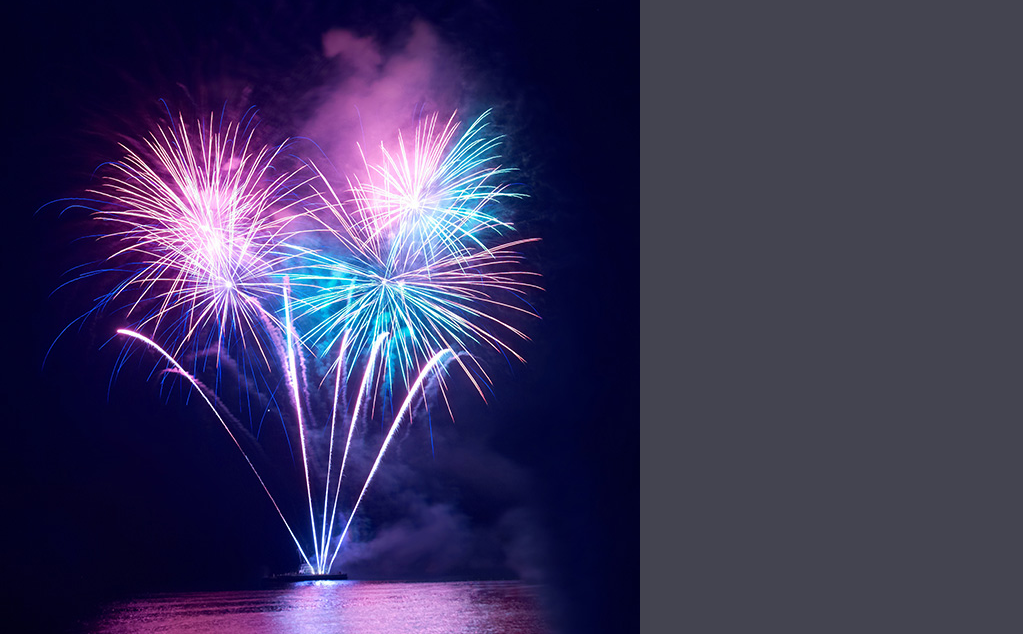
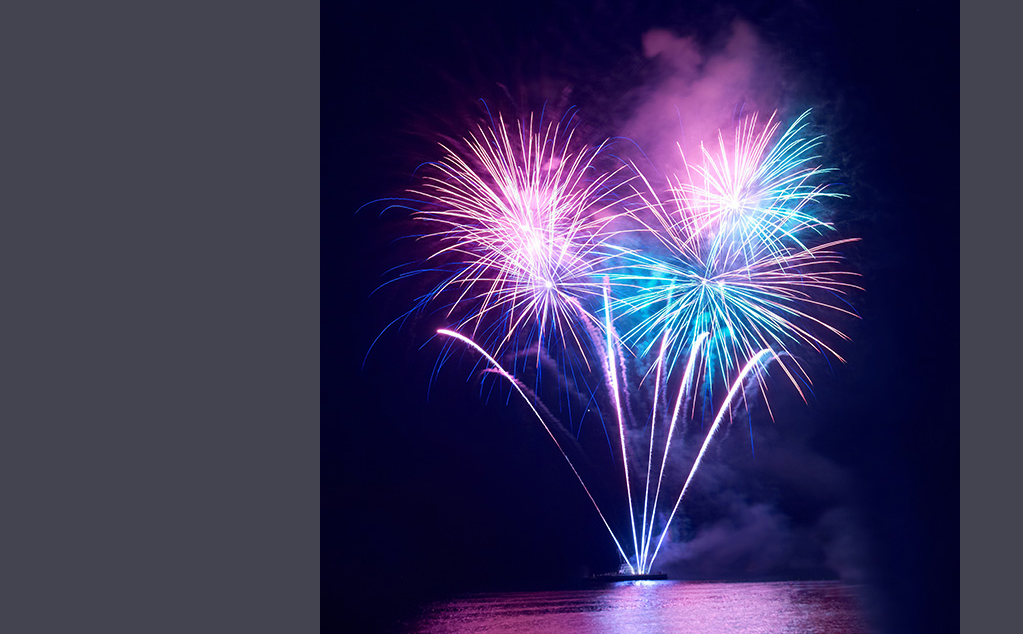
Before and after one commit to StefanWallin/marias_fodelsedag, a website: page index.html in a window 1280 px wide. Shown: the part 169-803 px from the top of the page, without its empty margins (0-1023 px from the left). Drawn offline with Linux system fonts and the light colour scheme.

Commit message:
Some minor bug fixes.

```diff
--- a/index.html
+++ b/index.html
@@ -11,7 +11,7 @@
     <body>
         <section class="first">
           <h1>Grattis Maria,</h1>
-          <img src="dest/images/fireworks.jpg"/>>
+          <img src="dest/images/fireworks.jpg"/>
           <h1>30 är en tidpunkt i livet värd att fira,</h1>
           <img src="dest/images/shoes.jpg"/>
           <h1>slå klackarna i taket,</h1>
--- a/mfd.scss
+++ b/mfd.scss
@@ -36,6 +36,7 @@ figure {
 img {
   max-width: 100%;
   display: block;
+  margin: 0 auto;
 }
 
 .shader {
```
Also changed, not shown: dest/mfd.css, 2 other files.
